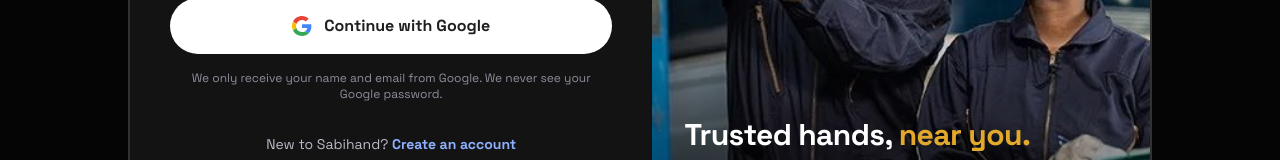
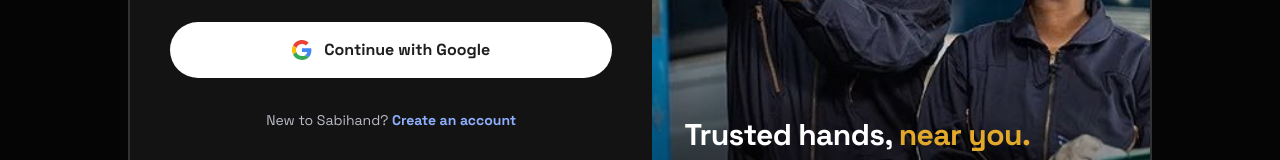
Before and after one commit to great000-bit/sabihand, a Next.js app: page /auth/sign-in in a window 1280 px wide. Shown: the part 360-520 px from the top of the page. Built offline with nearby package versions, Linux system fonts and the light colour scheme; no server answers; the database is empty.

Commit message:
Remove Google note from sign-in card
Co-Authored-By: Claude Sonnet 5.5 <noreply@anthropic.com>
Claude-Session: https://claude.ai/code/session_01J1uXY83opb6cWHmQtwQqYo

```diff
--- a/src/components/auth-form.tsx
+++ b/src/components/auth-form.tsx
@@ -53,9 +53,6 @@ export function AuthForm({ mode, next, problem }: { mode: "sign-in" | "sign-up";
             {busy ? "Opening Google..." : up ? "Sign up with Google" : "Continue with Google"}
           </button>
           <ErrorNote message={error} />
-          <p className="text-center text-xs text-muted">
-            We only receive your name and email from Google. We never see your Google password.
-          </p>
           {up && (
             <p className="text-center text-xs text-muted">
               By creating an account you agree to our <Link href="/terms" className="font-bold text-link">Terms</Link> and <Link href="/privacy" className="font-bold text-link">Privacy policy</Link>.
```
